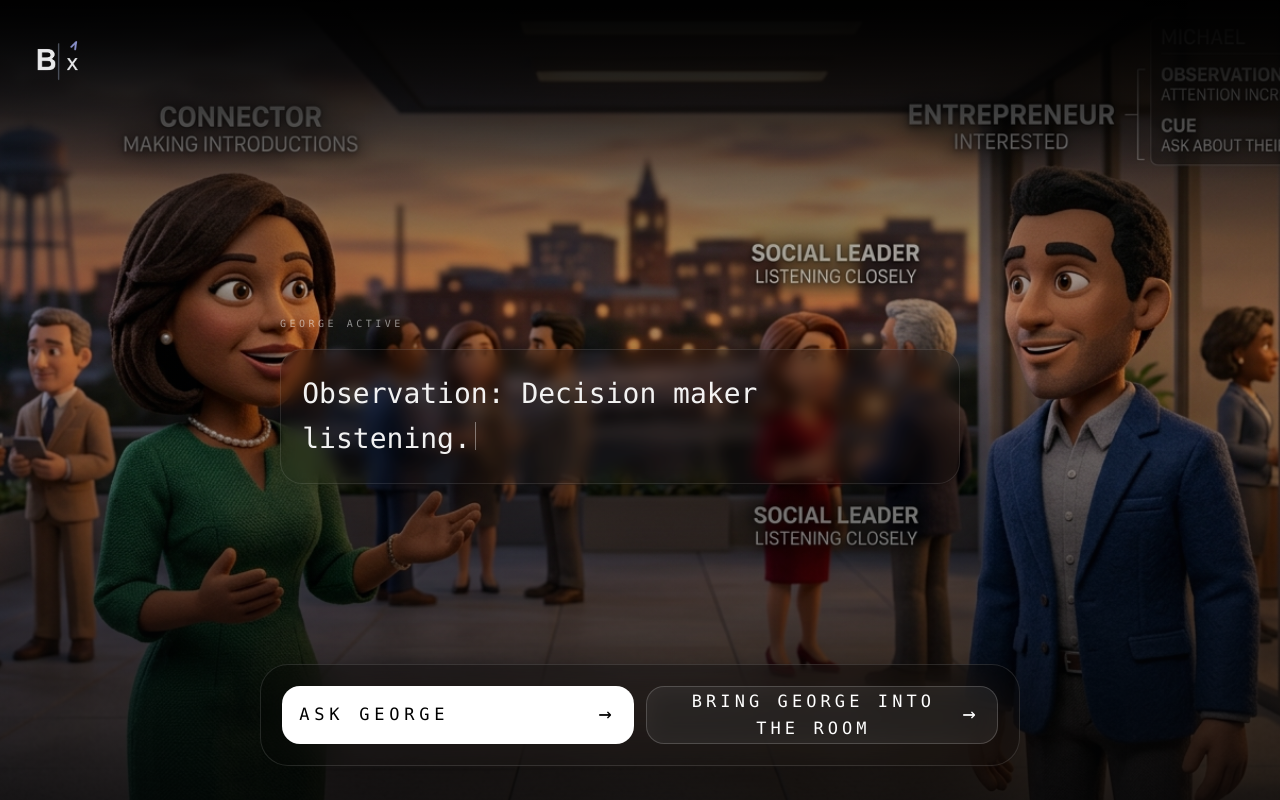
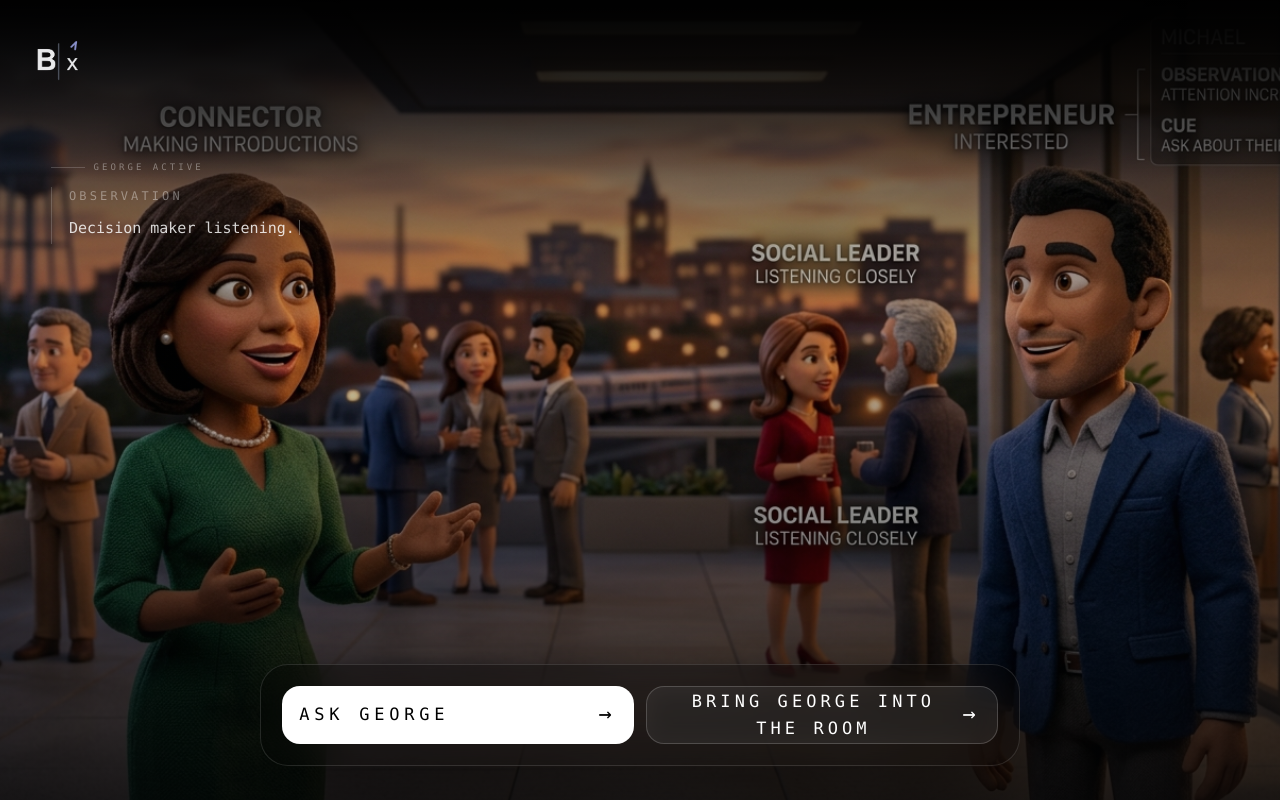
Before and after one commit to LesKemVal/ai-clarity, a Next.js app: page / in a window 1280 px wide. Shown: the top 800 px of the page. Built offline with nearby package versions, Linux system fonts and the light colour scheme.

Commit message:
Refine homepage GEORGE active overlay

```diff
--- a/app/page.tsx
+++ b/app/page.tsx
@@ -175,19 +175,32 @@ export default function HomePage() {
           )}
 
           {glassesOn && (
-            <div className="absolute inset-0 flex items-center justify-center px-8">
-              <div className="w-full max-w-[720px]">
-                <div className="mb-4 font-mono text-[10px] uppercase tracking-[0.35em] text-white/55">
-                  GEORGE ACTIVE
+            <div className="absolute inset-0 px-7 pt-[18vh] sm:px-12 sm:pt-[20vh]">
+              <div className="max-w-[560px]">
+                <div className="mb-3 flex items-center gap-2 font-mono text-[9px] uppercase tracking-[0.34em] text-white/38">
+                  <span className="h-px w-8 bg-white/18" />
+                  <span>GEORGE ACTIVE</span>
                 </div>
 
                 <div
                   key={liveRender}
-                  className="max-w-[680px] rounded-[22px] border border-white/10 bg-black/24 p-5 shadow-[0_20px_80px_rgba(0,0,0,0.44)] backdrop-blur-sm"
+                  className="max-w-[520px] border-l border-white/[0.18] pl-4"
                 >
-                  <div className="font-mono text-[20px] leading-relaxed text-white/94 sm:text-[28px]">
-                    {typedRender}
-                    <span className="ml-1 inline-block h-[1em] w-px translate-y-[2px] animate-pulse bg-white/70" />
+                  <div className="font-mono text-[12px] uppercase tracking-[0.26em] text-white/38">
+                    {liveRender.startsWith('Say:') || liveRender.startsWith('Ask:')
+                      ? 'line'
+                      : liveRender.startsWith('Cue:')
+                        ? 'cue'
+                        : 'observation'}
+                  </div>
+
+                  <div className="mt-2 font-mono text-[13px] leading-6 text-white/82 sm:text-[15px] sm:leading-7">
+                    {typedRender
+                      .replace(/^Observation:\s*/i, '')
+                      .replace(/^Cue:\s*/i, '')
+                      .replace(/^Say:\s*/i, '')
+                      .replace(/^Ask:\s*/i, '')}
+                    <span className="ml-1 inline-block h-[1em] w-px translate-y-[2px] animate-pulse bg-white/58" />
                   </div>
                 </div>
               </div>
```
Also changed, not shown: 2 other files (tests, documents, lock files or other folders).
